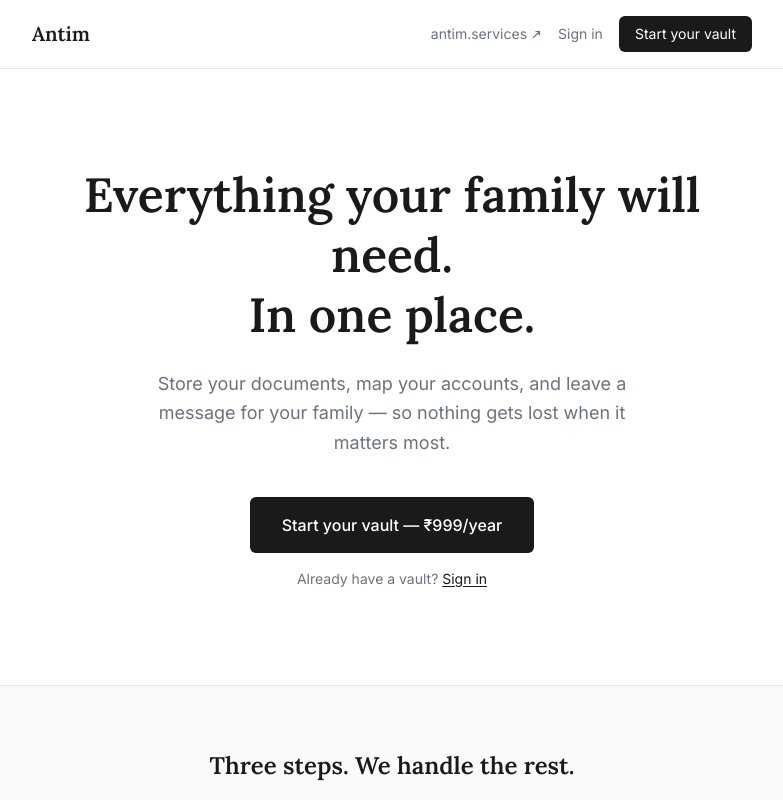
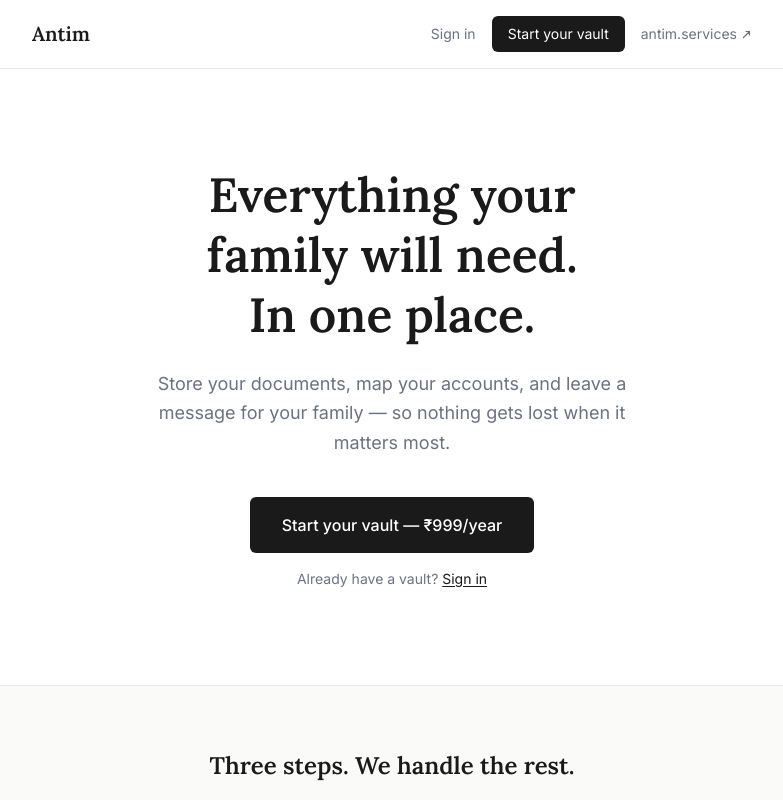
Before and after one commit to parisalyon69/antim-vault, a Next.js app: page / in a window 1280 px wide. Shown: the top 800 px of the page, without its empty margins (248-1031 px from the left). Built offline with nearby package versions, Linux system fonts and the light colour scheme.

Commit message:
fix: move antim.services link right, fix hero heading wrap

```diff
--- a/app/page.tsx
+++ b/app/page.tsx
@@ -11,6 +11,15 @@
             Antim
           </Link>
           <div className="flex items-center gap-4">
+            <Link href="/auth/login" className="text-sm text-[#6b7280] hover:text-[#1a1a1a] transition-colors">
+              Sign in
+            </Link>
+            <Link
+              href="/auth/signup"
+              className="text-sm bg-[#1a1a1a] text-white px-4 py-2 rounded-md hover:bg-[#333] transition-colors"
+            >
+              Start your vault
+            </Link>
             <a
               href="https://antim.services"
               target="_blank"
@@ -22,15 +31,6 @@
                 <path d="M2.5 8.5L8.5 2.5M8.5 2.5H5M8.5 2.5V6" stroke="currentColor" strokeWidth="1.2" strokeLinecap="round" strokeLinejoin="round" />
               </svg>
             </a>
-            <Link href="/auth/login" className="text-sm text-[#6b7280] hover:text-[#1a1a1a] transition-colors">
-              Sign in
-            </Link>
-            <Link
-              href="/auth/signup"
-              className="text-sm bg-[#1a1a1a] text-white px-4 py-2 rounded-md hover:bg-[#333] transition-colors"
-            >
-              Start your vault
-            </Link>
           </div>
         </div>
       </nav>
@@ -38,8 +38,9 @@
       {/* Hero */}
       <section className="py-24 px-6">
         <div className="max-w-[720px] mx-auto text-center">
-          <h1 className="text-4xl sm:text-5xl font-semibold text-[#1a1a1a] leading-tight mb-6" style={{ fontFamily: 'var(--font-lora, Lora, Georgia, serif)' }}>
-            Everything your family will need.<br />In one place.
+          <h1 className="text-4xl sm:text-5xl font-semibold text-[#1a1a1a] leading-tight mb-6 max-w-md mx-auto" style={{ fontFamily: 'var(--font-lora, Lora, Georgia, serif)' }}>
+            Everything your family will need.{' '}
+            <span className="block">In one place.</span>
           </h1>
           <p className="text-lg text-[#6b7280] leading-relaxed mb-10 max-w-lg mx-auto">
             Store your documents, map your accounts, and leave a message for your family — so nothing gets lost when it matters most.
```
